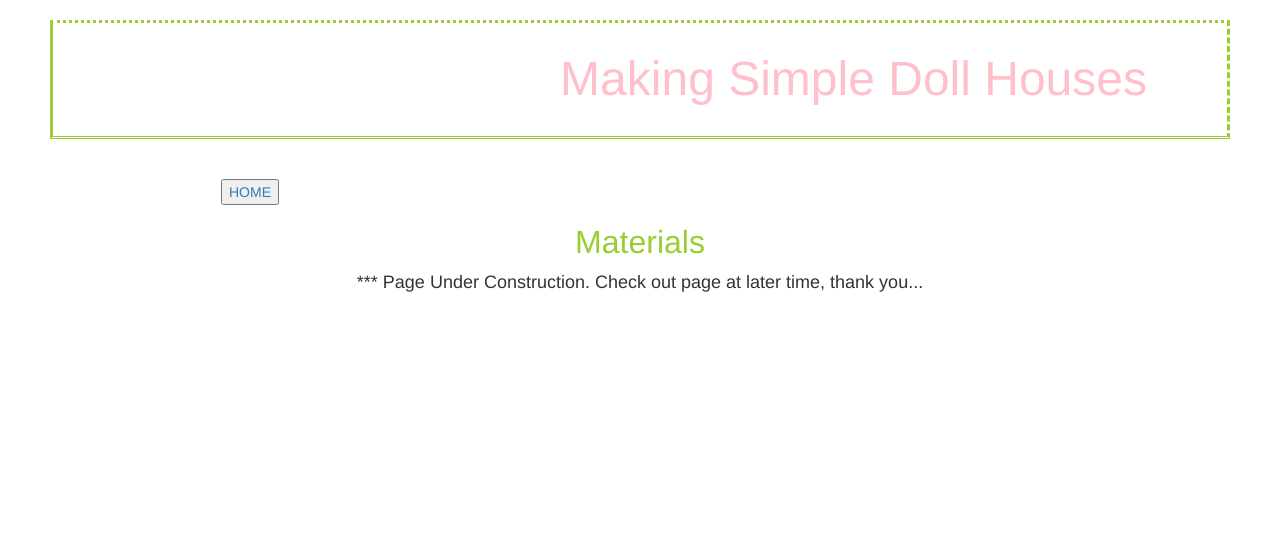
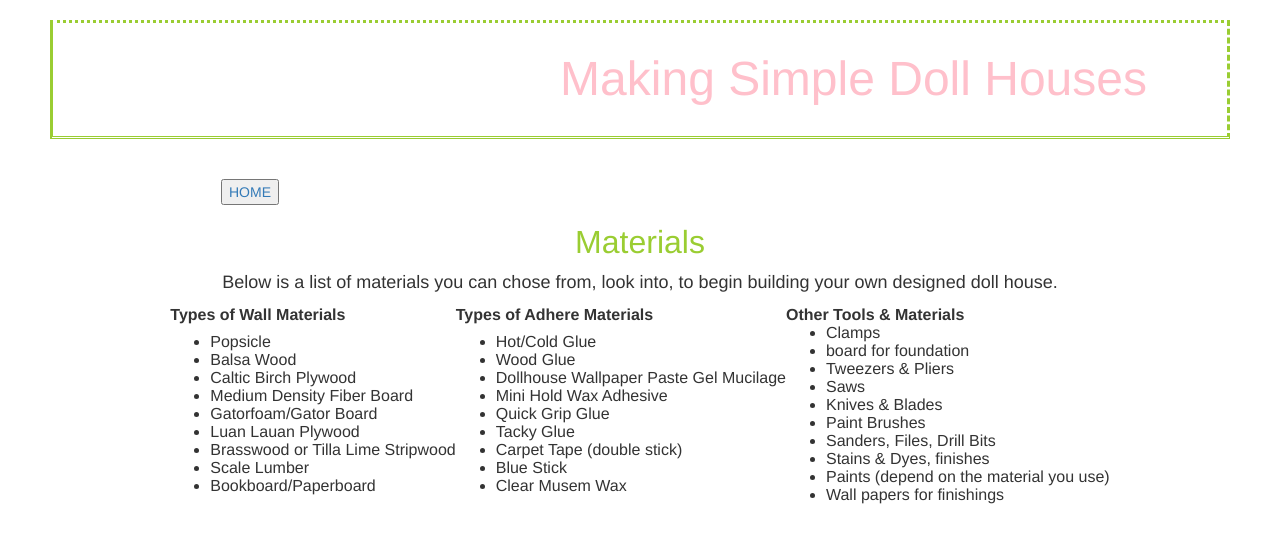
Before and after one commit to gaoCalderon/gaoCalderon.github.io, a plain HTML site: page Page3B.html in a window 1280 px wide. Drawn offline with Linux system fonts and the light colour scheme; files that its build step writes are made by us from their sources.

Commit message:
added more contents

```diff
--- a/Page1.css
+++ b/Page1.css
@@ -35,6 +35,17 @@ h3 {
 .BorderSpacing {
 	margin-right: 50px;
 	margin-left: 50px;
+}
+
+.borderSpacing2 {
+	margin-right: 70px;
+	margin-left: 70px;
+}
+
+.borderSpacing3 {
+	padding-left: 18px;
+	padding-right: 18px;
+
 }
 
 .topBottomSpacing {
--- a/Page3B.html
+++ b/Page3B.html
@@ -4,7 +4,7 @@
 
 	<meta charset="UTF-8">
 		<meta http-equiv="X-UA-Compatible" content="IE=edge">
-		<meta name="viewport" content="width=device-width, initial-scale=1">
+		<meta name="Making Simple Doll Houses" content="materials to building doll houses">
 		<title>SimpleDollhouses</title>
 
 
@@ -27,7 +27,86 @@
 
 
 		<h3> <font size="6"> Materials </font> </h3>
-		<p> <font size="4"> *** Page Under Construction. Check out page at later time, thank you... </font> </p>
+		<p> <font size="4"> Below is a list of materials you can chose from, look into, to begin building your own designed doll house. </font> </p>
+
+
+	</center>
+
+
+	<center>
+		<table class="borderSpacing2">
+  				<tr class="borderSpacing3">
+    				<th> Types of Wall Materials</th>
+    				<th> Types of Adhere Materials </th>
+    				<th> Other Tools & Materials </th>
+  				</tr>
+
+ 				 <tr>
+ 				 	<td>
+    					<ul>
+							<li> Popsicle </li>
+							<li> Balsa Wood </li>
+							<li> Caltic Birch Plywood </li>
+							<li> Medium Density Fiber Board </li>
+							<li> Gatorfoam/Gator Board </li>
+							<li> Luan Lauan Plywood </li>
+							<li> Brasswood or Tilla Lime Stripwood </li>
+							<li> Scale Lumber </li>
+							<li> Bookboard/Paperboard  </li>
+						</ul>
+    				</td>
+
+    				<td>
+						<ul>
+							<li> Hot/Cold Glue </li>
+							<li> Wood Glue </li>
+							<li> Dollhouse Wallpaper Paste Gel Mucilage </li>
+							<li> Mini Hold Wax Adhesive </li>
+							<li> Quick Grip Glue </li>
+							<li> Tacky Glue </li>
+							<li> Carpet Tape (double stick) </li>
+							<li> Blue Stick </li>
+							<li> Clear Musem Wax </li>
+						</ul>
+    				</td>
+
+    				<td>
+						<ul>
+							<li> Clamps </li>
+							<li> board for foundation </li>
+							<li> Tweezers & Pliers </li>
+							<li> Saws </li>
+							<li> Knives & Blades </li>
+							<li> Paint Brushes </li>
+							<li> Sanders, Files, Drill Bits </li>
+							<li> Stains & Dyes, finishes </li>
+							<li> Paints (depend on the material you use) </li>
+							<li> Wall papers for finishings </li>
+						</ul>
+    				</td>
+  				</tr>
+		</table>
+	</center>
+
+
+
+
+
+
+
+		<center>
+
+		<div class="container">
+			<div class="row">
+				<div class="col-sm-2 col-xs-12"> </div>
+				<div class="col-sm-8 col-xs-12"> </div>
+
+
+			</div>
+		</div>
+
+
+
 
 
 		</center>
```
Also changed, not shown: Credits.html (+5 -0 lines).
